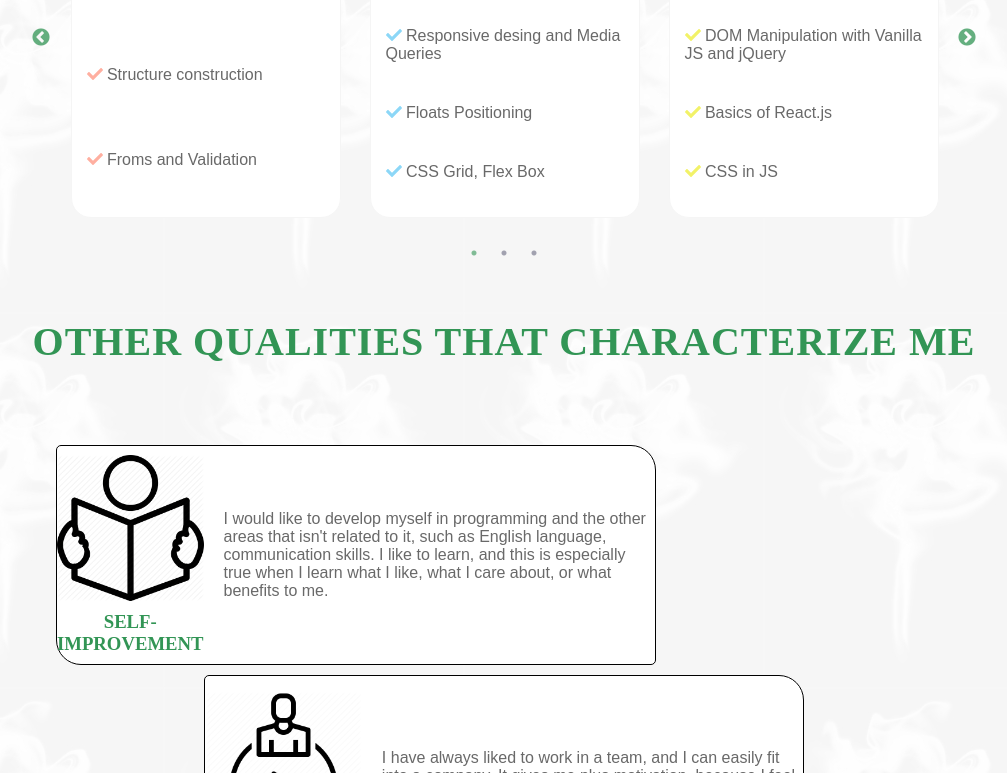
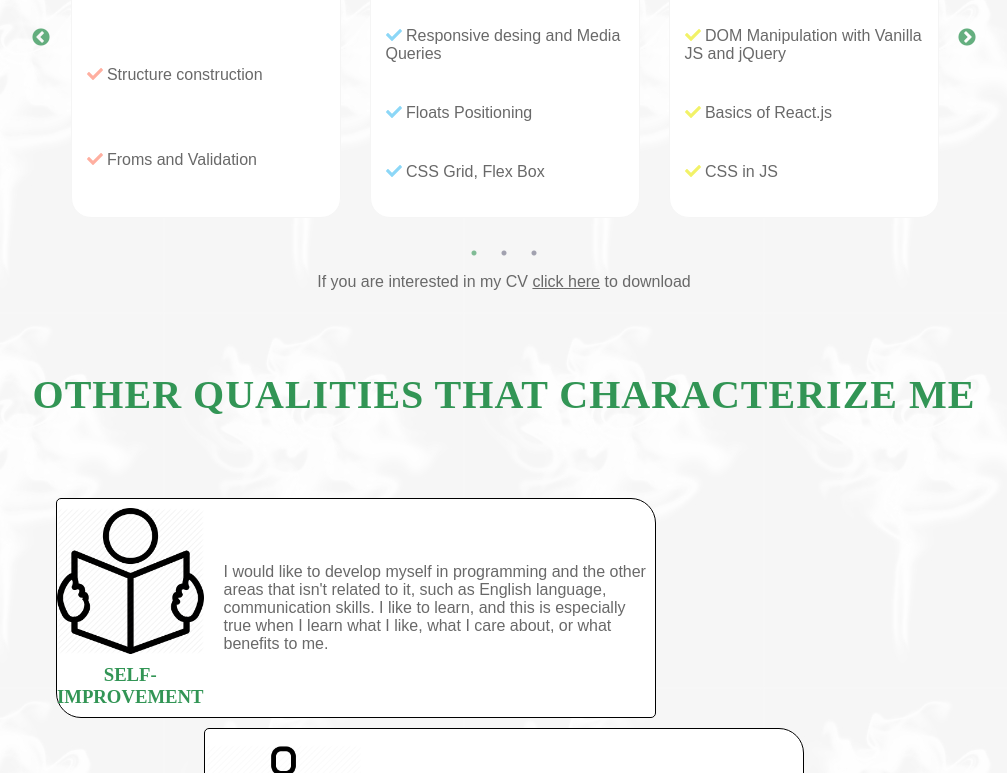
Before and after one commit to kovacsendre96/myPortfolio, a React (Create React App) app in the folder portfolio/: page / in a window 1280 px wide. Shown: the part 1612-2385 px from the top of the page, without its empty margins (136-1143 px from the left). Built offline with nearby package versions, Linux system fonts and the light colour scheme; the HTML template or start-up script is replaced by a standard one; a web font is replaced by a local one.

Commit message:
cv added

```diff
--- a/portfolio/src/components/ProgrammingSkills.js
+++ b/portfolio/src/components/ProgrammingSkills.js
@@ -96,6 +96,7 @@ const ProgrammingSkills = () => {
                 </Wrapper>
 
             </Slider>
+            <p className="cv">If you are interested in my CV <a target="_blanc" href="https://drive.google.com/file/d/1xoh9RqX7BYyhr4hxMaatv1kciIqXBc0H/view?usp=sharing">click here</a> to download</p>
         </Container>
 
     );
@@ -128,6 +129,13 @@ const Container = styled.div`
                 opacity:0.6;
 
             }
+        }
+
+        .cv{
+            margin-top:35px;
+            text-align:center;
+            text-shadow:black;
+            width:auto;
         }
 `;
 
```
Also changed, not shown: 1 other file (tests, documents, lock files or other folders).
